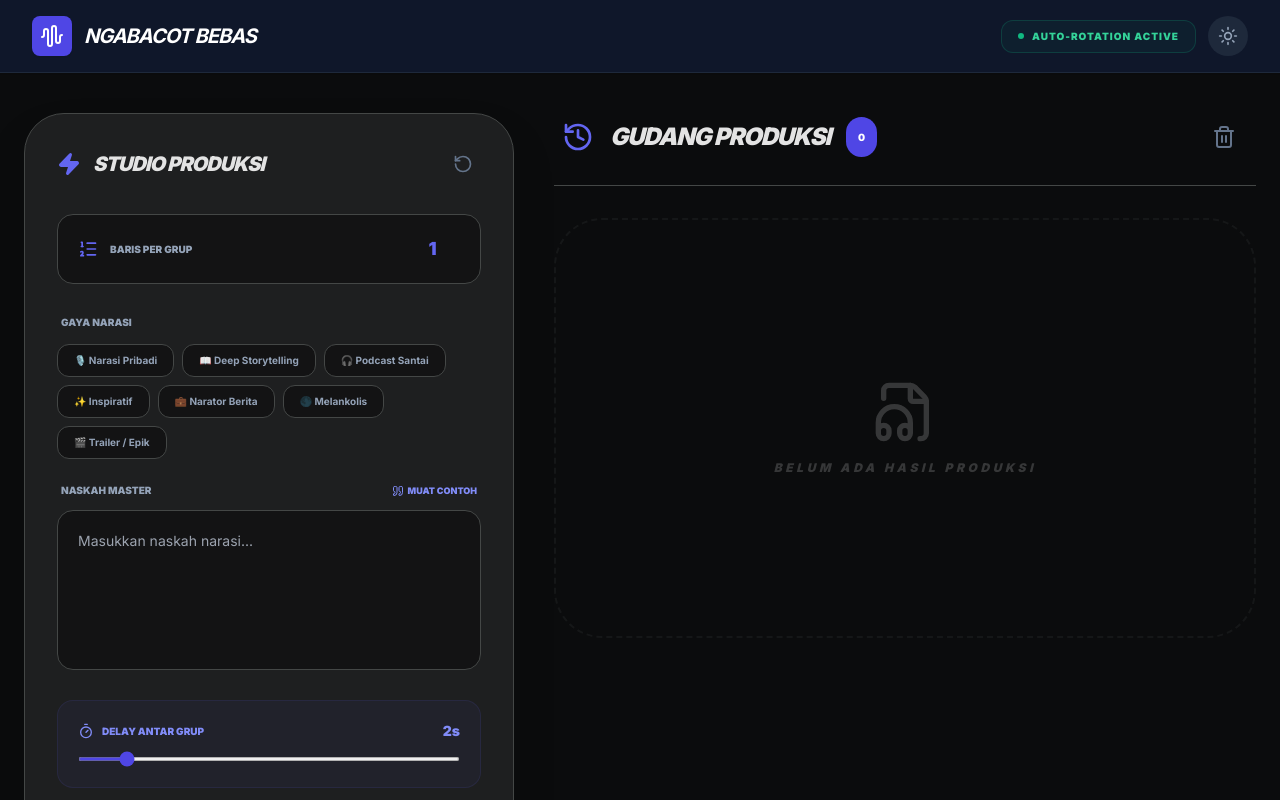
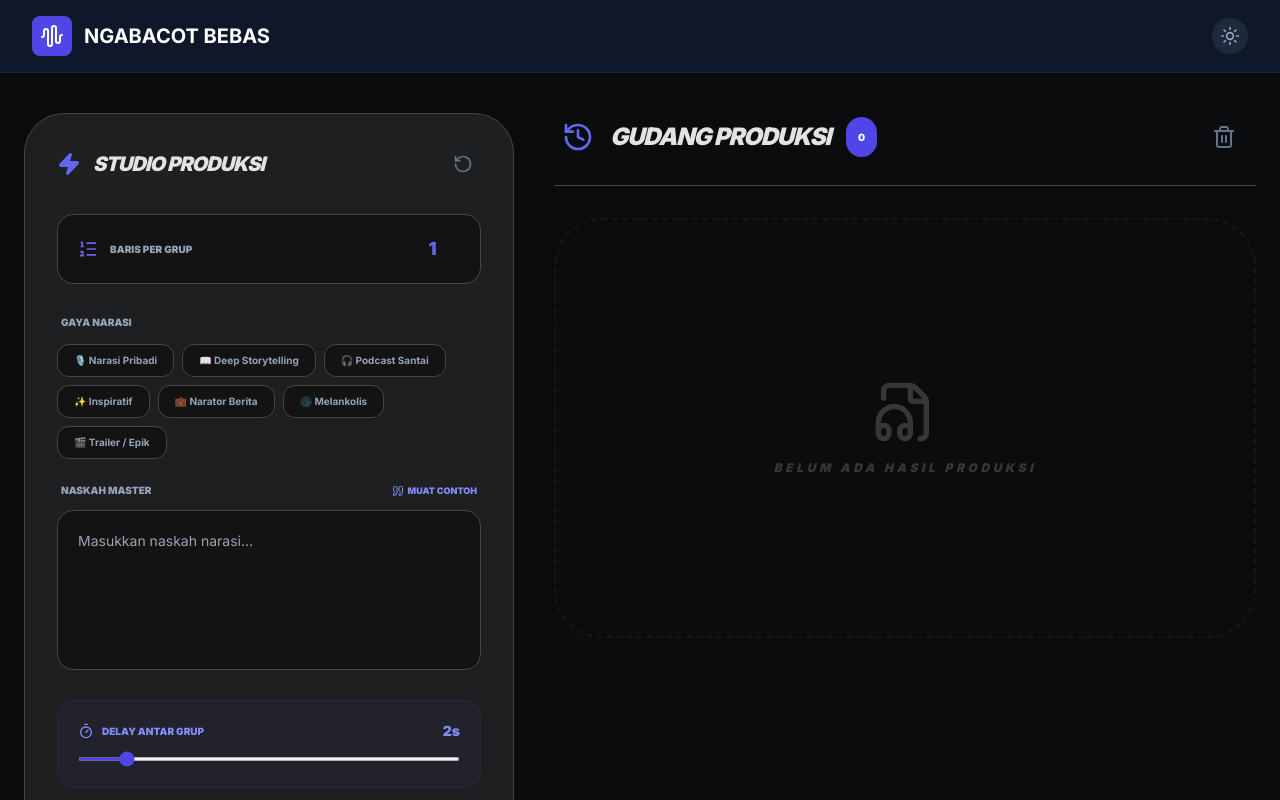
Before and after one commit to ikeujanah201-rgb/ngabacot_bebas, a React (Vite) app: page / in a window 1280 px wide. Shown: the top 800 px of the page. Built offline with nearby package versions, Linux system fonts and the light colour scheme.

Commit message:
Update Header.tsx

```diff
--- a/components/Header.tsx
+++ b/components/Header.tsx
@@ -1,4 +1,3 @@
-
 import React from 'react';
 import { AudioWaveform, Moon, Sun } from 'lucide-react';
 
@@ -9,29 +8,24 @@ interface HeaderProps {
 
 const Header: React.FC<HeaderProps> = ({ isDarkMode, toggleTheme }) => {
   return (
-    <header className="bg-white dark:bg-slate-900 border-b border-slate-200 dark:border-slate-800 sticky top-0 z-50 transition-colors duration-300 shadow-sm">
+    <header className="bg-white dark:bg-slate-900 border-b border-slate-200 dark:border-slate-800 sticky top-0 z-10 transition-colors duration-300">
       <div className="max-w-7xl mx-auto px-4 sm:px-6 lg:px-8 py-4 flex items-center justify-between">
         <div className="flex items-center gap-3">
           <div className="p-2 bg-indigo-600 rounded-lg shadow-sm">
             <AudioWaveform className="w-6 h-6 text-white" />
           </div>
           <div>
-            <h1 className="text-xl font-bold text-slate-900 dark:text-white leading-tight uppercase tracking-tighter italic">NGABACOT BEBAS</h1>
+            <h1 className="text-xl font-bold text-slate-900 dark:text-white leading-tight">NGABACOT BEBAS</h1>
           </div>
         </div>
-
-        <div className="flex items-center gap-3">
-          <div className="hidden sm:flex items-center gap-2 px-4 py-2 rounded-xl border border-emerald-500/20 bg-emerald-500/5 text-[10px] font-black text-emerald-600 dark:text-emerald-400 uppercase tracking-widest">
-            <div className="w-1.5 h-1.5 rounded-full bg-emerald-500 animate-pulse" />
-            Auto-Rotation Active
-          </div>
-
-          <button
-            onClick={toggleTheme}
-            className="p-2.5 rounded-full bg-slate-100 dark:bg-slate-800 text-slate-500 dark:text-slate-400 hover:bg-slate-200 dark:hover:bg-slate-700 transition-colors"
-          >
-            {isDarkMode ? <Sun className="w-5 h-5" /> : <Moon className="w-5 h-5" />}
-          </button>
+        <div className="flex items-center gap-4">
+           <button
+             onClick={toggleTheme}
+             className="p-2 rounded-full bg-slate-100 dark:bg-slate-800 text-slate-500 dark:text-slate-400 hover:bg-slate-200 dark:hover:bg-slate-700 transition-colors"
+             title={isDarkMode ? "Ganti ke Mode Terang" : "Ganti ke Mode Gelap"}
+           >
+             {isDarkMode ? <Sun className="w-5 h-5" /> : <Moon className="w-5 h-5" />}
+           </button>
         </div>
       </div>
     </header>
```
